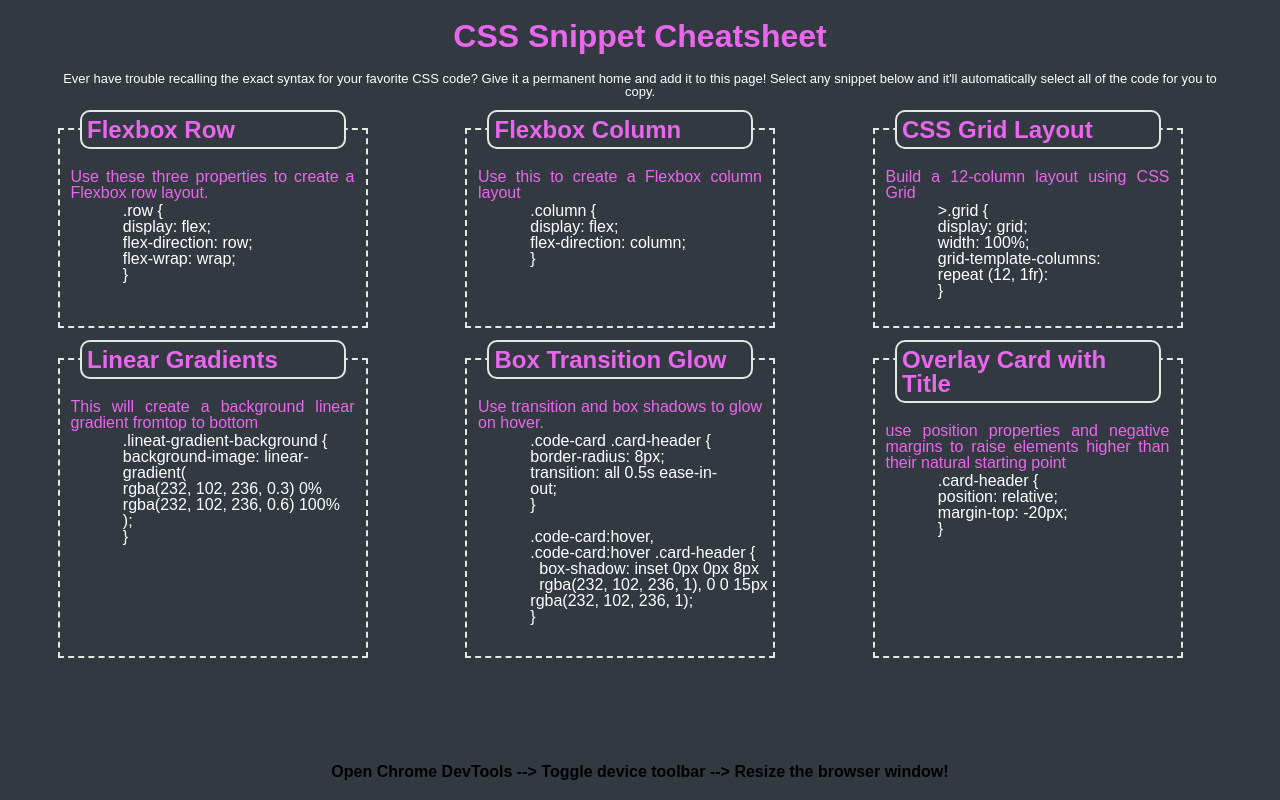
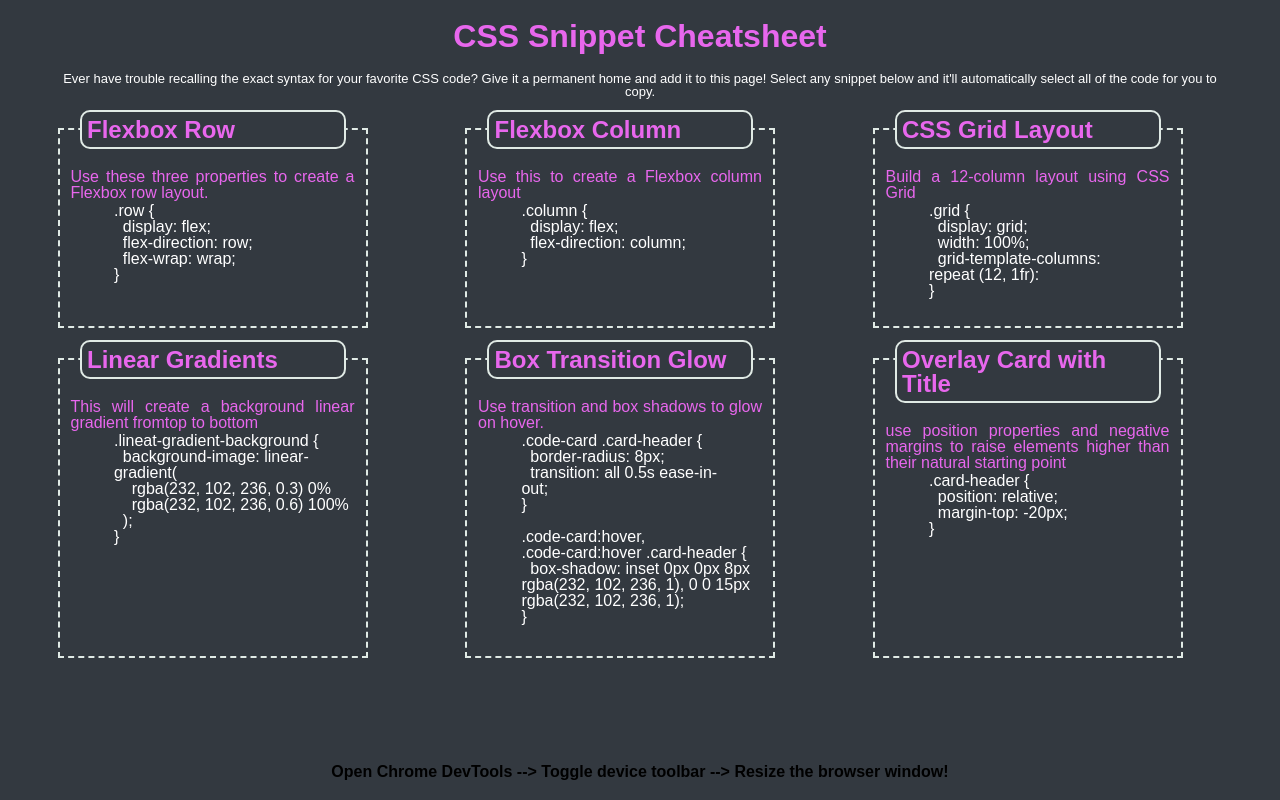
Before and after one commit to AliBakerCodes/CSS-Snippet-Cheat-Sheet, a plain HTML site: page index.html in a window 1280 px wide. Drawn offline with Linux system fonts and the light colour scheme.

Commit message:
Indented display code in <pre> tags

```diff
--- a/index.html
+++ b/index.html
@@ -47,7 +47,7 @@
           <header><h2>CSS Grid Layout</h2></header>
           <p>Build a 12-column layout using CSS Grid</p>
           <pre>
-            >.grid {
+          .grid {
             display: grid;
             width: 100%;
             grid-template-columns:
```
Lines whose indentation alone changed are shown as unchanged.
